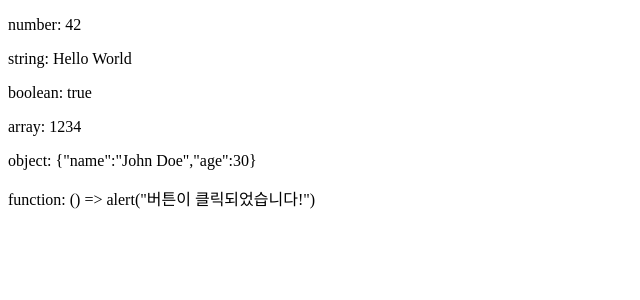
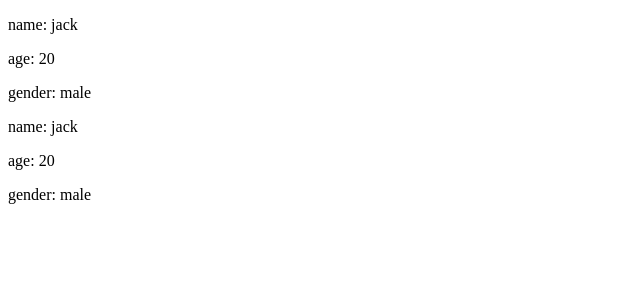
Before and after one commit to kim0hun/Inflearn_React, a React (Vite) app in the folder study/: page / in a window 1280 px wide. Shown: the top 300 px of the page, without its empty margins (0-640 px from the left). Built offline with nearby package versions, Linux system fonts and the light colour scheme.

Commit message:
38.스프레드 연산자 활용하기

```diff
--- a/study/src/App.tsx
+++ b/study/src/App.tsx
@@ -1,22 +1,17 @@
-import PrintValue from "./components/PrintValue";
+import User from "./components/User";
+import User2 from "./components/User2";
 
 export default function App() {
-  const numberValue = 42;
-  const stringValue = "Hello World";
-  const booleanValue = true;
-  const arrayValue = [1, 2, 3, 4];
-  const objectValue = { name: "John Doe", age: 30 };
-  const handleClick = () => alert("버튼이 클릭되었습니다!");
+  const userObj = {
+    name: "jack",
+    age: 20,
+    gender: 'male',
+  }
 
   return (
     <>
-      <PrintValue
-        numberValue={numberValue}
-        stringValue={stringValue}
-        booleanValue={booleanValue}
-        arrayValue={arrayValue}
-        objectValue={objectValue}
-        handleClick={handleClick} />
+      <User userObj={userObj} />
+      <User2 {...userObj} />
     </>
   );
 }
--- a/study/src/components/PrintValue.tsx
+++ /dev/null
@@ -1,12 +0,0 @@
-export default function PrintValue(props: PrintValueProps) {
-  return (
-    <>
-      <p>number: {props.numberValue}</p>
-      <p>string: {props.stringValue}</p>
-      <p>boolean: {props.booleanValue.toString()}</p>
-      <p>array: {props.arrayValue}</p>
-      <p>object: {JSON.stringify(props.objectValue)}</p>
-      <p>function: {props.handleClick.toString()}</p>
-    </>
-  );
-}
--- /dev/null
+++ b/study/src/components/User.tsx
@@ -0,0 +1,9 @@
+export default function User({ userObj: { name, age, gender } }: { userObj: { name: string; age: number; gender: string; }; }) {
+  return (
+    <>
+      <p>name: {name}</p>
+      <p>age: {age}</p>
+      <p>gender: {gender}</p>
+    </>
+  );
+}
--- /dev/null
+++ b/study/src/components/User2.tsx
@@ -0,0 +1,9 @@
+export default function User2({ name, gender, age }: { name: string; age: number; gender: string; }) {
+  return (
+    <>
+      <p>name: {name}</p>
+      <p>age: {age}</p>
+      <p>gender: {gender}</p>
+    </>
+  );
+}
```
Also changed, not shown: study/src/types/props.d.ts (deleted, +0 -7 lines).
